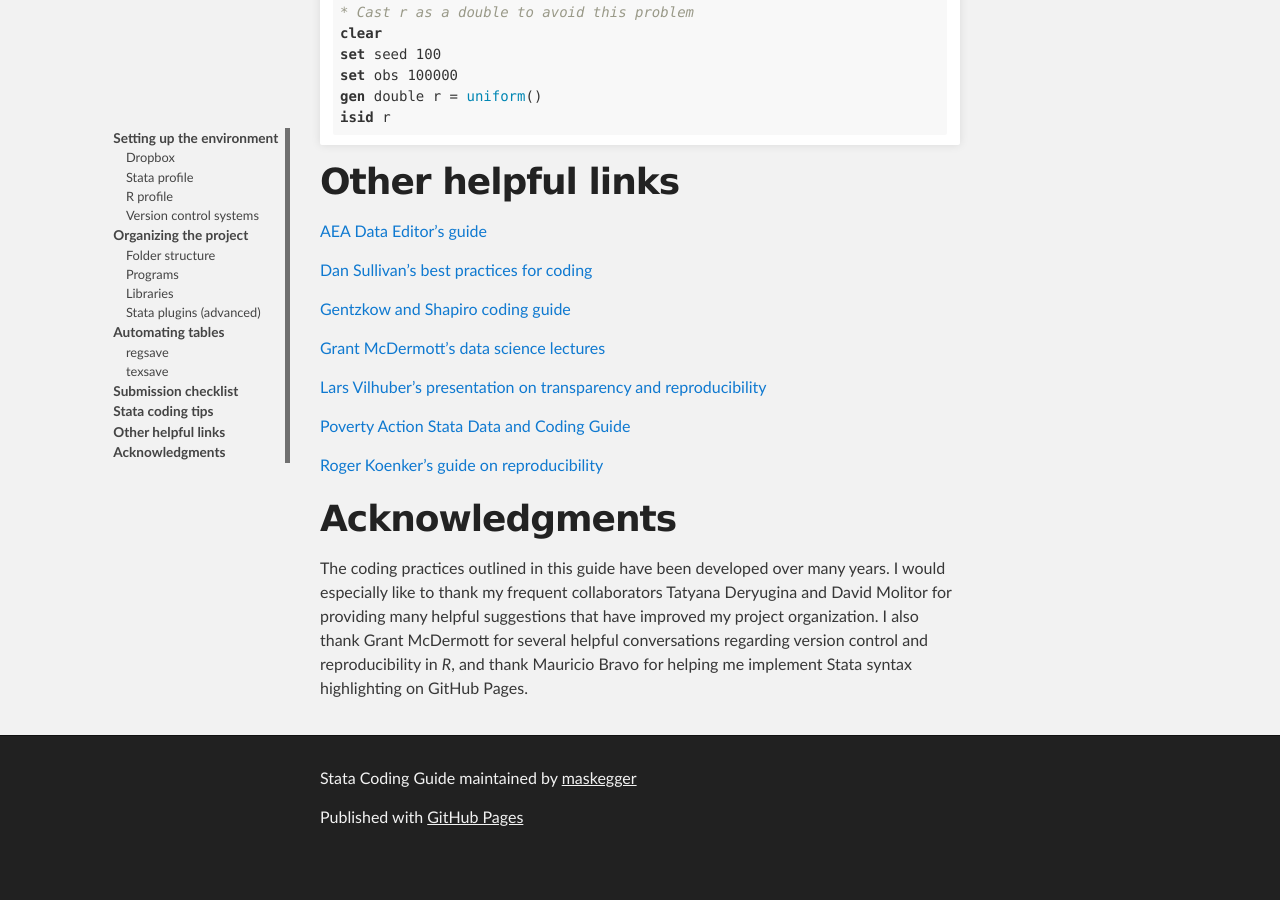
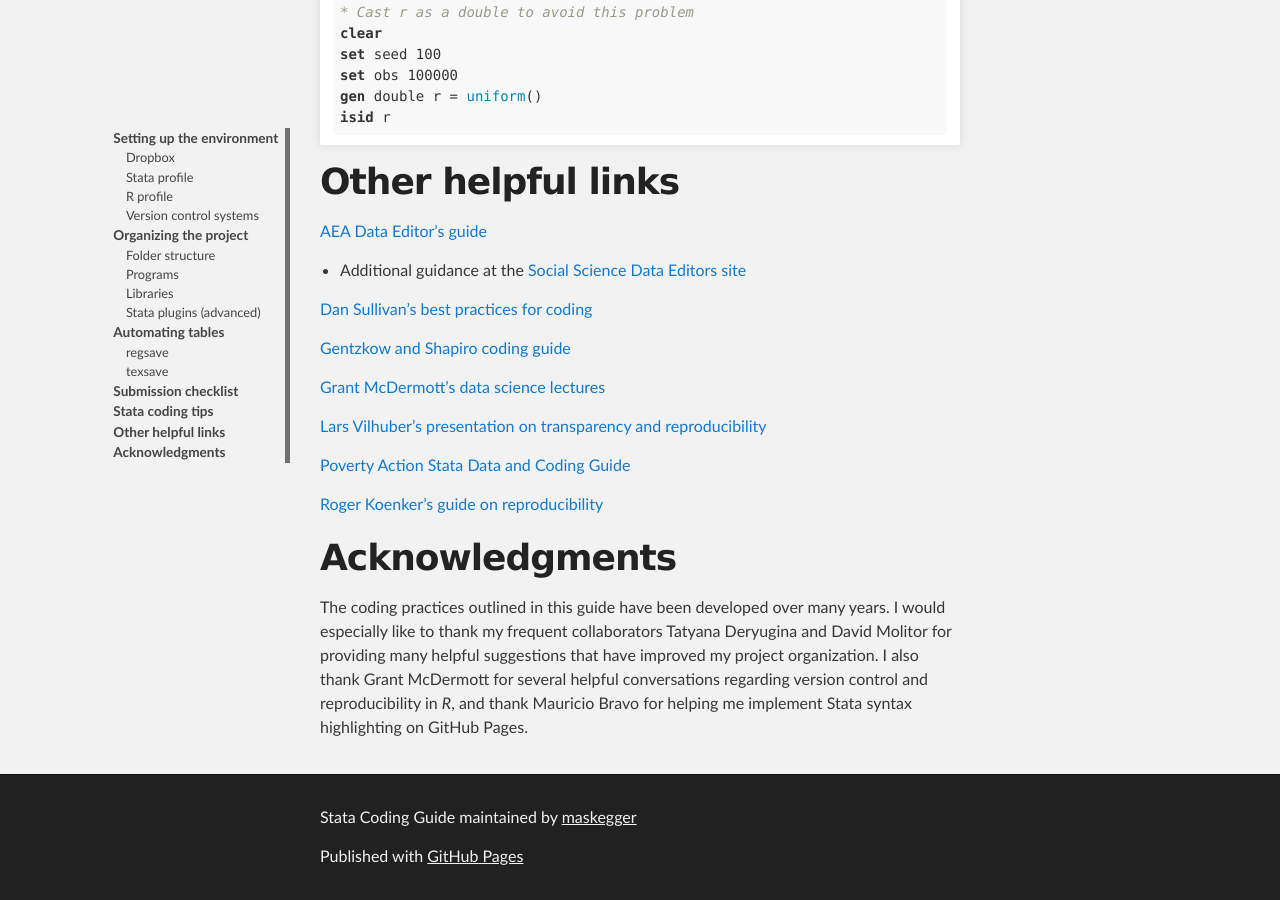
Before and after one commit to maskegger/guide, a Jekyll site: the page built from index.md, in a window 1280 px wide and 900 px high, scrolled down 14564 px. Built offline with Jekyll 4.4.1, drawn with Linux system fonts in a browser that asks for light colours; our own code applies the rules of GitHub Pages for plain Markdown files; before the commit the page ends 15428 px from its top, so only the background shows below that.

Commit message:
Correcting link to AEA site, and adding link to SocSci Editors

```diff
--- a/index.md
+++ b/index.md
@@ -410,7 +410,9 @@ isid r
 
 # Other helpful links
 
-[AEA Data Editor's guide](https://github.com/AEADataEditor/aea-de-guidance)
+[AEA Data Editor's guide](https://aeadataeditor.github.io/aea-de-guidance/)
+- Additional guidance at the [Social Science Data Editors site](https://social-science-data-editors.github.io/guidance/)
+
 
 [Dan Sullivan's best practices for coding](http://www.danielmsullivan.com/pages/tutorial_workflow_3bestpractice.html)
 
```
